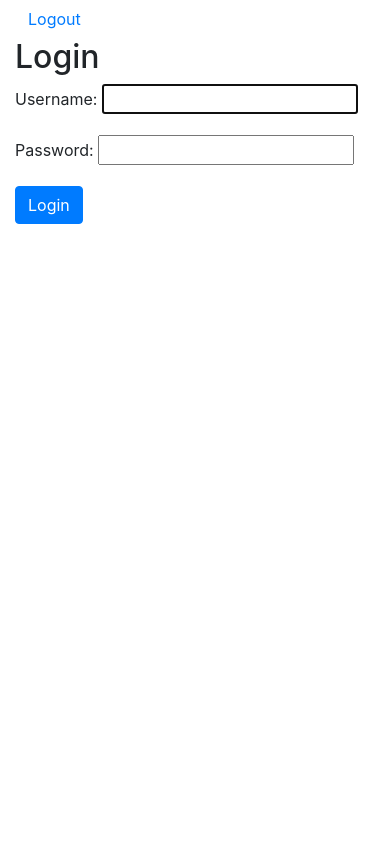
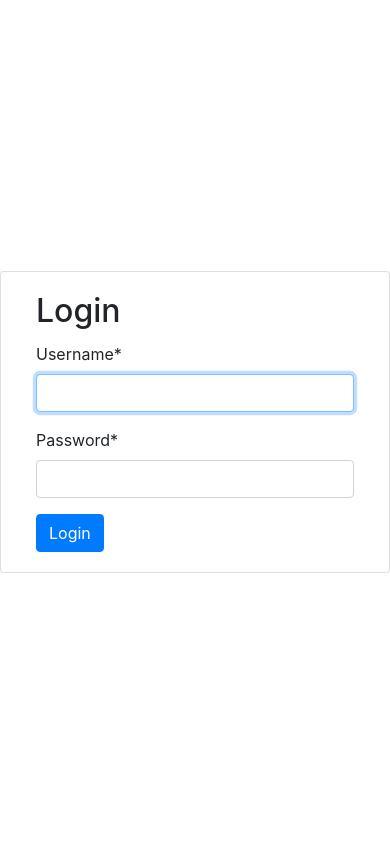
Before and after one commit to CrossLangNV/C4C_web_app, a Django app: page /login in a window 390 px wide. Run offline with Django 3.2, Linux system fonts and the light colour scheme; some libraries are stand-ins or nearby versions.

Commit message:
django: crispy form login, centered

```diff
--- /dev/null
+++ b/django/searchapp/templates/base_login.html
@@ -0,0 +1,19 @@
+<!DOCTYPE html>
+<html>
+<head>
+    <meta charset="utf-8">
+    <title>Search app</title>
+    {% load static %}
+    <link rel="stylesheet" href="https://stackpath.bootstrapcdn.com/bootstrap/4.4.1/css/bootstrap.min.css"
+          integrity="sha384-Vkoo8x4CGsO3+Hhxv8T/Q5PaXtkKtu6ug5TOeNV6gBiFeWPGFN9MuhOf23Q9Ifjh" crossorigin="anonymous">
+    <script src="https://stackpath.bootstrapcdn.com/bootstrap/4.4.1/js/bootstrap.min.js"
+            integrity="sha384-wfSDF2E50Y2D1uUdj0O3uMBJnjuUD4Ih7YwaYd1iqfktj0Uod8GCExl3Og8ifwB6"
+            crossorigin="anonymous"></script>
+    <link rel="stylesheet" type="text/css" href="{% static 'style.css' %}">
+</head>
+<body>
+<div class="container min-vh-100">
+    {% block content %}{% endblock %}
+</div>
+</body>
+</html>
--- a/django/searchapp/templates/login.html
+++ b/django/searchapp/templates/login.html
@@ -1,13 +1,29 @@
-{% extends 'base.html' %}
+{% extends 'base_login.html' %}
+
+{% load crispy_forms_tags %}
 
 {% block content %}
 
-<h2>Login</h2>
-
-<form action="{% url 'login' %}" method="post">
-    {% csrf_token %}
-    {{ form.as_p }}
-    <button class="btn btn-primary" type="submit">Login</button>
-</form>
+<div class="row min-vh-100 justify-content-center align-items-center">
+    <div class="card login-card col-md-6">
+        <div class="card-body">
+            <h2 class="card-title">Login</h2>
+            <form action="{% url 'login' %}" method="post">
+                {% csrf_token %}
+                <div class="row">
+                    <div class="col">
+                        {{ form.username|as_crispy_field }}
+                    </div>
+                </div>
+                <div class="row">
+                    <div class="col">
+                        {{ form.password|as_crispy_field }}
+                    </div>
+                </div>
+                <button class="btn btn-primary" type="submit">Login</button>
+            </form>
+        </div>
+    </div>
+</div>
 
 {% endblock %}
```
